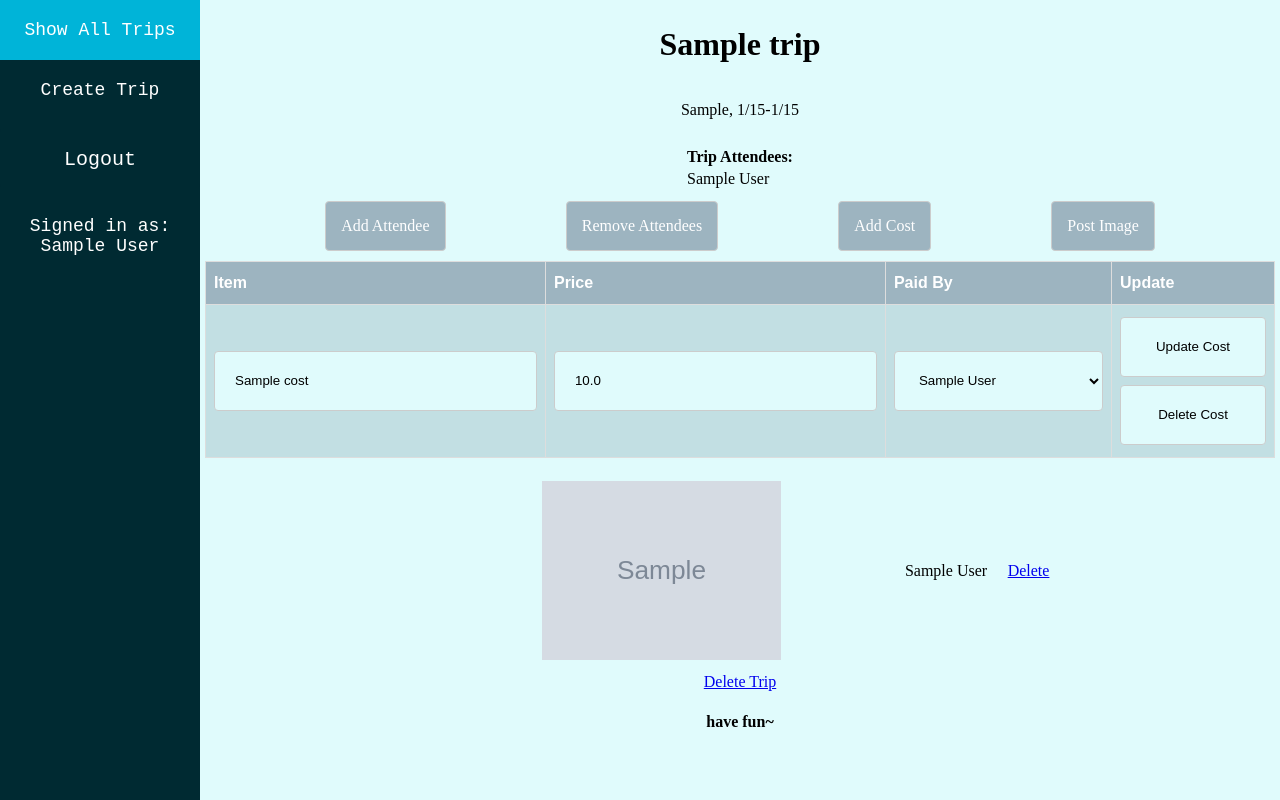
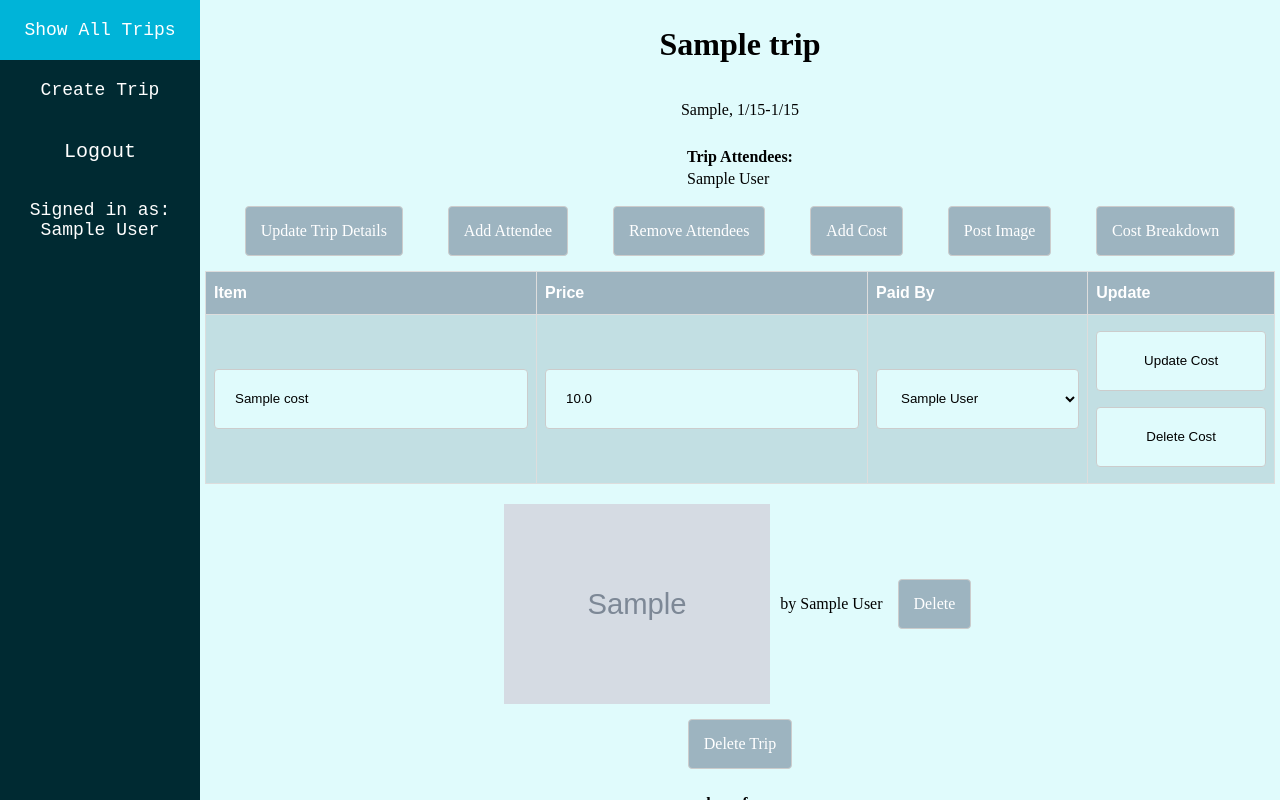
Before and after one commit to jchou03/CS-412, a Django app: page /project/trip/1 in a window 1280 px wide. Run offline with Django 5.2, Linux system fonts and the light colour scheme; a user stored in the database is signed in; tables that the repository leaves empty hold one stand-in row (values such as "Sample post"); grey boxes marked "Sample" are stand-in pictures.

Commit message:
updated styling for pages

```diff
--- a/django/project/templates/project/search.html
+++ b/django/project/templates/project/search.html
@@ -1,5 +1,5 @@
 <!-- project/search.html -->
-<h3>Search Form</h3>
+<h3>Search for your trip!</h3>
 <table>
 <form action="{% url action_url %}">
     <tr>
@@ -19,8 +19,8 @@
         <td><input type="date" name="end_date"></td>
     </tr>
     <tr>
+        <td></td>
         <td><input type="submit" ></td>
-        <td></td>
     </tr>
 </form>
 </table>
--- a/django/project/templates/project/show_trip.html
+++ b/django/project/templates/project/show_trip.html
@@ -18,17 +18,15 @@
 
     <div class="controls">
         {% if is_attendee %}
-            <tr>
-                <td><a href="{% url 'add_attendee' trip.pk %}" class="button_link">Add Attendee</a></td>
-                <td><a href="{% url 'remove_attendees' trip.pk %}" class="button_link">Remove Attendees</a></td>
-            </tr>
+            <a href="{% url 'update_trip' trip.pk %}" class="button_link">Update Trip Details</a>
+            <a href="{% url 'add_attendee' trip.pk %}" class="button_link">Add Attendee</a>
+            <a href="{% url 'remove_attendees' trip.pk %}" class="button_link">Remove Attendees</a>
+            <a href="{% url 'create_cost' trip.pk %}" class="button_link">Add Cost</a>
+            <a href="{% url 'create_img' trip.pk %}" class="button_link">Post Image</a>
+            <a href="" class="button_link">Cost Breakdown</a>
         {% else %}
-            <tr>
-                <td><a href="{% url 'join_trip' trip.pk %}" class="button_link">Join Trip</a></td>
-            </tr>
+            <a href="{% url 'join_trip' trip.pk %}" class="button_link">Join Trip</a>
         {% endif %}
-        <a href="{% url 'create_cost' trip.pk %}" class="button_link">Add Cost</a>
-        <a href="{% url 'create_img' trip.pk %}" class="button_link">Post Image</a>
     </div>
 
     <table class="cost_table">
@@ -72,17 +70,17 @@
         {% endfor %}
     </table>
 
-    <table class="img_table">
+    <div class="image_post_container">
         {% for img in trip.get_images %}
-        <tr>
-            <td><img src="{{img.image.url}}" alt="image can't be loaded"></td>
-            <td>{{img.poster}}</td>
-            <td><a href="{% url 'delete_image' trip_pk=trip.pk pk=img.pk %}">Delete</a></td>
-        </tr>
+            <div class="image_post">
+                <img src="{{img.image.url}}" alt="image can't be loaded">
+                <p>by {{img.poster}}</p>
+                <a href="{% url 'delete_image' trip_pk=trip.pk pk=img.pk %}" class="button_link">Delete</a>
+            </div>
         {% endfor %}
-    </table>
+    </div>
 
     {% if is_attendee %}
-        <a href="{% url 'delete_trip' trip.pk %}">Delete Trip</a>
+        <a href="{% url 'delete_trip' trip.pk %}" class="button_link">Delete Trip</a>
     {% endif %}
 {% endblock %}
--- a/django/static/project.css
+++ b/django/static/project.css
@@ -76,6 +35,24 @@ form {
 .trip {
     text-decoration: none;
     color: #002A32;
+}
+
+/* general form styling */
+input, select, textarea{
+    width: 100%;
+    padding: 12px 20px;
+    height: 60px;
+    margin: 8px 0;
+    display: inline-block;
+    border: 1px solid #ccc;
+    border-radius: 4px;
+    box-sizing: border-box;
+    background-color: white;
+}
+
+textarea {
+    height: 100px;
+    resize: none;
 }
 
 /* cost table styling */
@@ -115,8 +92,9 @@ form {
     background-color: #E0FBFC;
 }
 
-/* general form styling */
-input, select{
+
+/* cost_table form styling */
+.cost_table input, .cost_table select{
     width: 100%;
     padding: 12px 20px;
     height: 60px;
@@ -154,7 +131,7 @@ input:hover, select:hover {
 }
 
 table {
-    margin: 10px;
+    margin: 10px 0;
 }
 
 /* link button styling */
@@ -175,8 +152,92 @@ table {
     border: 1px solid #ccc;
     border-radius: 4px;
     box-sizing: border-box;
+    margin: 5px;
 }
 
 .button_link:hover {
     background-color:#EEC6CA;
 }
+
+/* styling for images */
+.image_post_container {
+    width: 100%;
+    display: flex;
+    flex-direction: column;
+}
+
+.image_post {
+    width: 100%;
+    display: flex;
+    flex-direction: row;
+    align-items: center;
+    justify-content: center;
+    max-height: 200px;
+    padding: 10px 0px;
+}
+
+.image_post img {
+    max-height: 200px;
+    object-fit: contain;
+}
+
+.image_post p {
+    padding: 10px;
+}
+
+/* heading/general styling */
+h1, h2, h3, h4 {
+    text-align: center;
+}
+
+/* navbar styling */
+.navbar {
+    list-style-type: none;
+    background-color: #002A32;
+    width: 200px;
+    height: 100%;
+    position: fixed;
+    overflow: auto;
+    font-family:'Courier New';
+    font-size: 18px;
+}
+
+.navbar a {
+    display: block;
+    color: white;
+    text-decoration: none;
+    text-align: center;
+    padding: 20px;
+}
+
+.navbar input {
+    display: block;
+    color: white;
+    text-decoration: none;
+    text-align: center;
+    padding: 20px;
+    width: 100%;
+    background-color: #002A32;
+    border: 0;
+    outline: none;
+    font-family:'Courier New';
+    font-size: 20px;
+}
+
+.navbar form, .navbar input {
+    margin: 0px;
+    border-radius: 0px;
+}
+
+form {
+    margin: 0px;
+}
+
+.navbar a:hover, .navbar input:hover{
+    background-color: #00b4d8;
+}
+
+.attendee_list_link {
+    width: 50%;
+    min-width: 200px;
+}
```
Also changed, not shown: other parts of django/static/project.css (+5 -47 lines), django/project/templates/project/create_cost.html (+7 -5 lines), django/project/templates/project/create_image.html (+7 -5 lines), django/project/templates/project/remove_attendees.html (+5 -11 lines).
